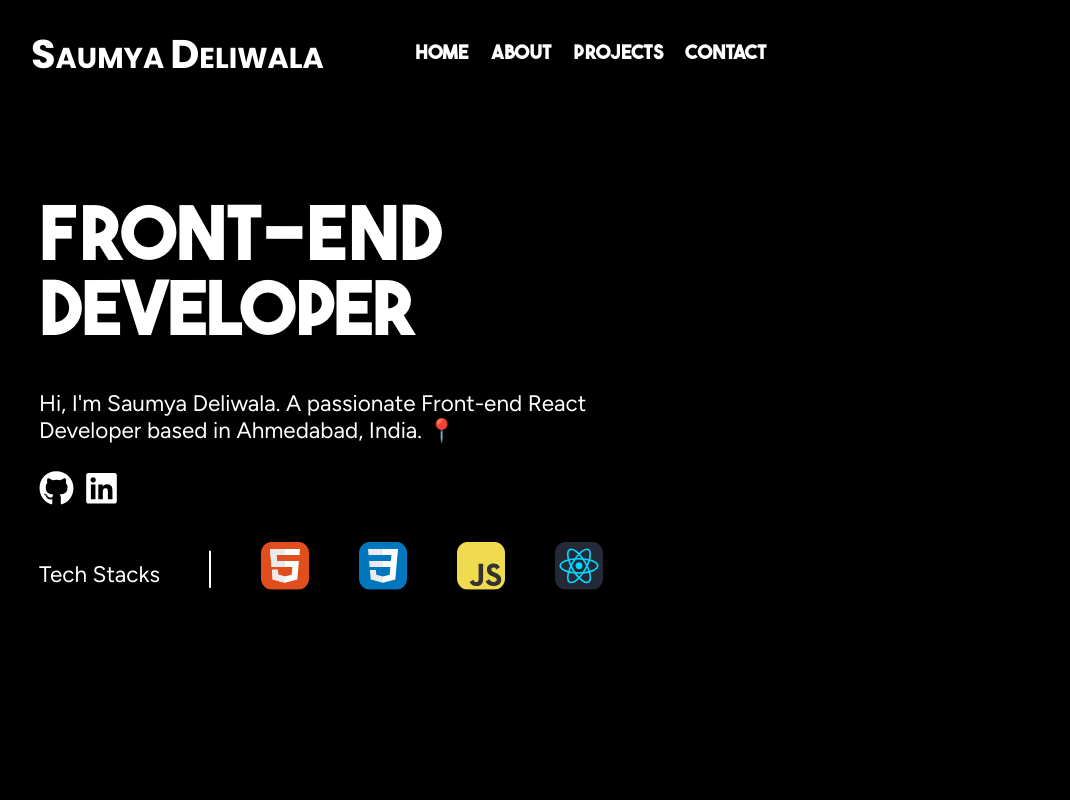
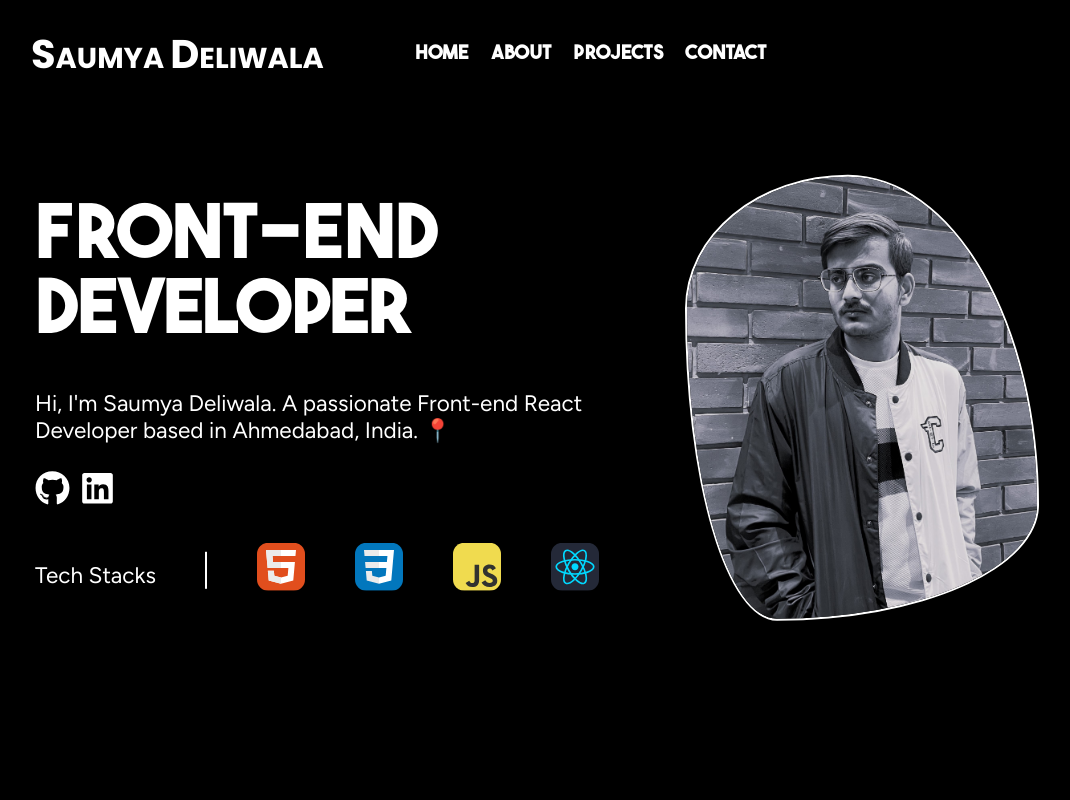
Before and after one commit to saumyadeliwala/personal-portfolio, a React (Create React App) app: page / in a window 1280 px wide. Shown: the top 800 px of the page, without its empty margins (49-1119 px from the left). Built offline with nearby package versions, Linux system fonts and the light colour scheme; a web font is replaced by a local one.

Commit message:
border_radius

```diff
--- a/src/Introduction.css
+++ b/src/Introduction.css
@@ -13,11 +13,27 @@
 .intro .profile-pic img {
     width: 350px;
     animation: animate 5s ease-in-out infinite;
-    -webkit-mask-image: url(/public/blob3.svg);
+    transition: all 1s ease-in-out ;
+    border: 2px solid white;
+    /* -webkit-mask-image: url(/public/blob3.svg);
     -webkit-mask-repeat: no-repeat;
-    -webkit-mask-size: 118%;
+    -webkit-mask-size: 118%; */
 }
 
+@keyframes animate{
+    0%,100%{
+        border-radius: 51% 49% 19% 81% / 30% 69% 31% 70% ;
+    }
+    25%{
+        border-radius: 63% 37% 46% 54% / 54% 54% 46% 46%  ;
+    }
+    50%{
+        border-radius: 46% 54% 74% 26% / 30% 74% 26% 70%  ;
+    }
+    75%{
+        border-radius: 33% 67% 27% 73% / 75% 32% 68% 25%  ;
+    }
+}
 
 .intro-txt {
     width: 650px;
```
